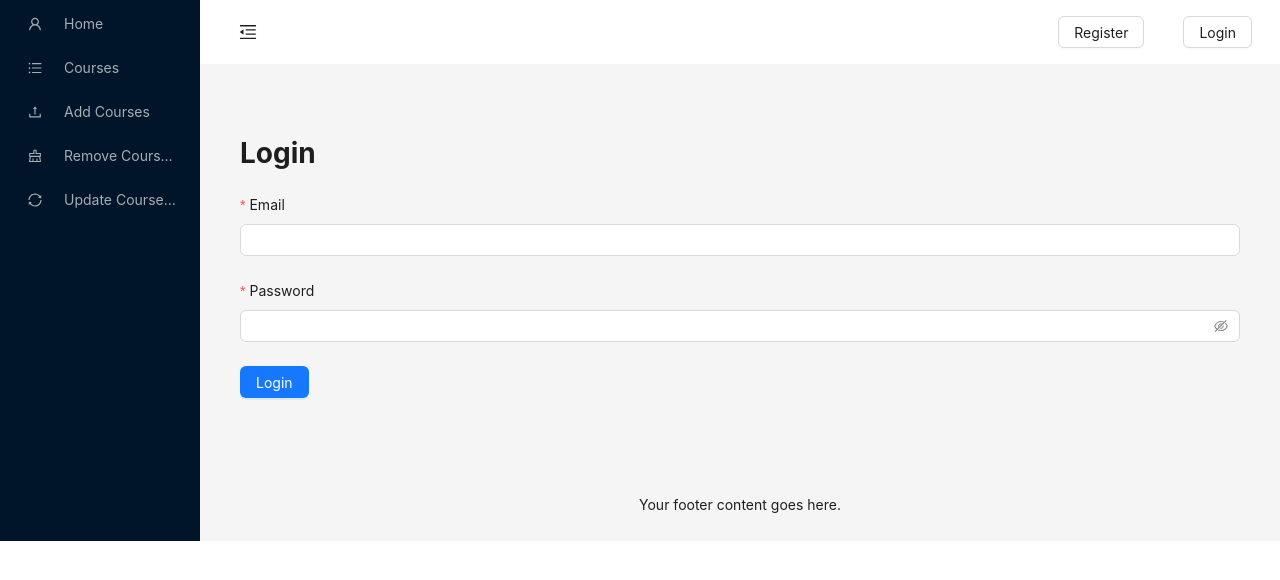
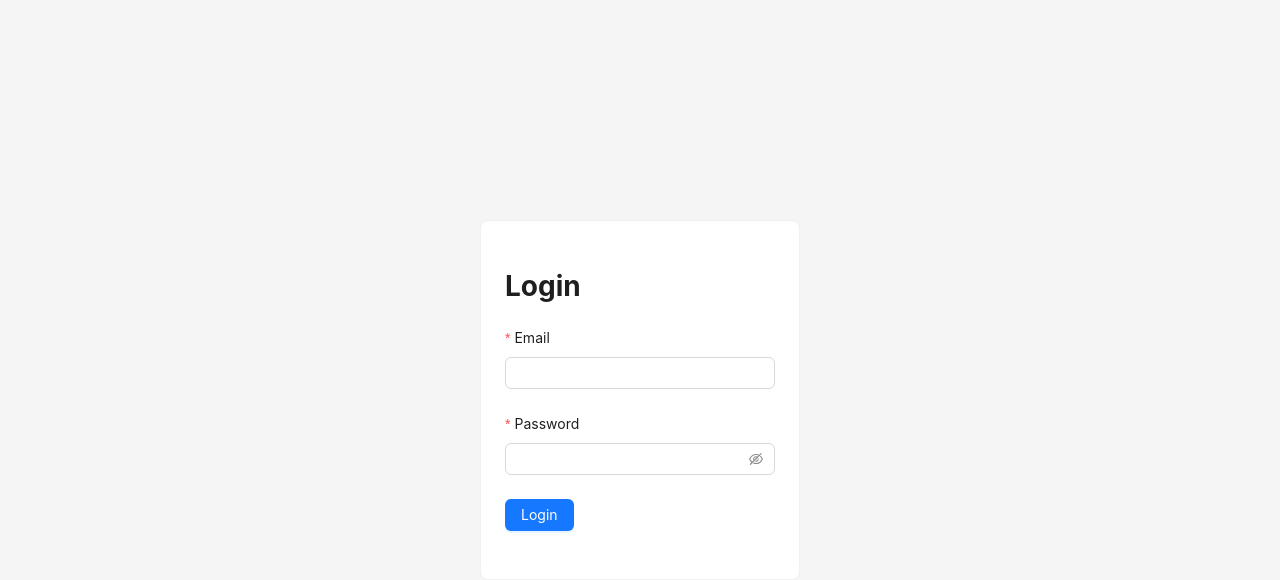
Before and after one commit to jld224/CourseRegistration, a Next.js app: page /login in a window 1280 px wide. Shown: the top 580 px of the page. Built offline with nearby package versions, Linux system fonts and the light colour scheme.

Commit message:
add correct loginLayout to main

```diff
--- /dev/null
+++ b/components/LoginLayout.js
@@ -0,0 +1,22 @@
+import React from 'react';
+import { Layout, Row, Col, Card } from 'antd';
+const { Content } = Layout;
+
+const LoginLayout = ({ children }) => {
+  return (
+    <Layout className="login-layout">
+      <Content style={{ minHeight: '100vh' }}>
+        <Row justify="center" align="middle" style={{ minHeight: '100vh' }}>
+          <Col xs={20} sm={16} md={12} lg={8} xl={6}>
+            <Card>
+              {/* This is where the login form would be rendered */}
+              {children}
+            </Card>
+          </Col>
+        </Row>
+      </Content>
+    </Layout>
+  );
+};
+
+export default LoginLayout;
--- a/pages/_app.js
+++ b/pages/_app.js
@@ -1,8 +1,13 @@
 import React from 'react';
 import '../styles/globals.css'; // Your global styles
-import Layout from '../components/Layout'; // Adjust the import path as needed
+import DefaultLayout from '../components/Layout'; // Adjust to your main layout path
+import LoginLayout from '../components/LoginLayout'; // Adjust to your secondary layout path
 
 function MyApp({ Component, pageProps }) {
+  // If the incoming component has a layout property, use it; otherwise, fall back to DefaultLayout
+  const Layout = Component.Layout || DefaultLayout;
+
+  // Render the current page component inside the determined layout
   return (
     <Layout>
       <Component {...pageProps} />
--- a/pages/login.js
+++ b/pages/login.js
@@ -1,6 +1,9 @@
 import { useState } from 'react';
 import { Form, Input, Button, message, Spin } from 'antd';
 import { useRouter } from 'next/router';
+import LoginLayout from '../components/LoginLayout';
+
+LoginPage.Layout = LoginLayout;
 
 export default function LoginPage() {
   const router = useRouter();
```
